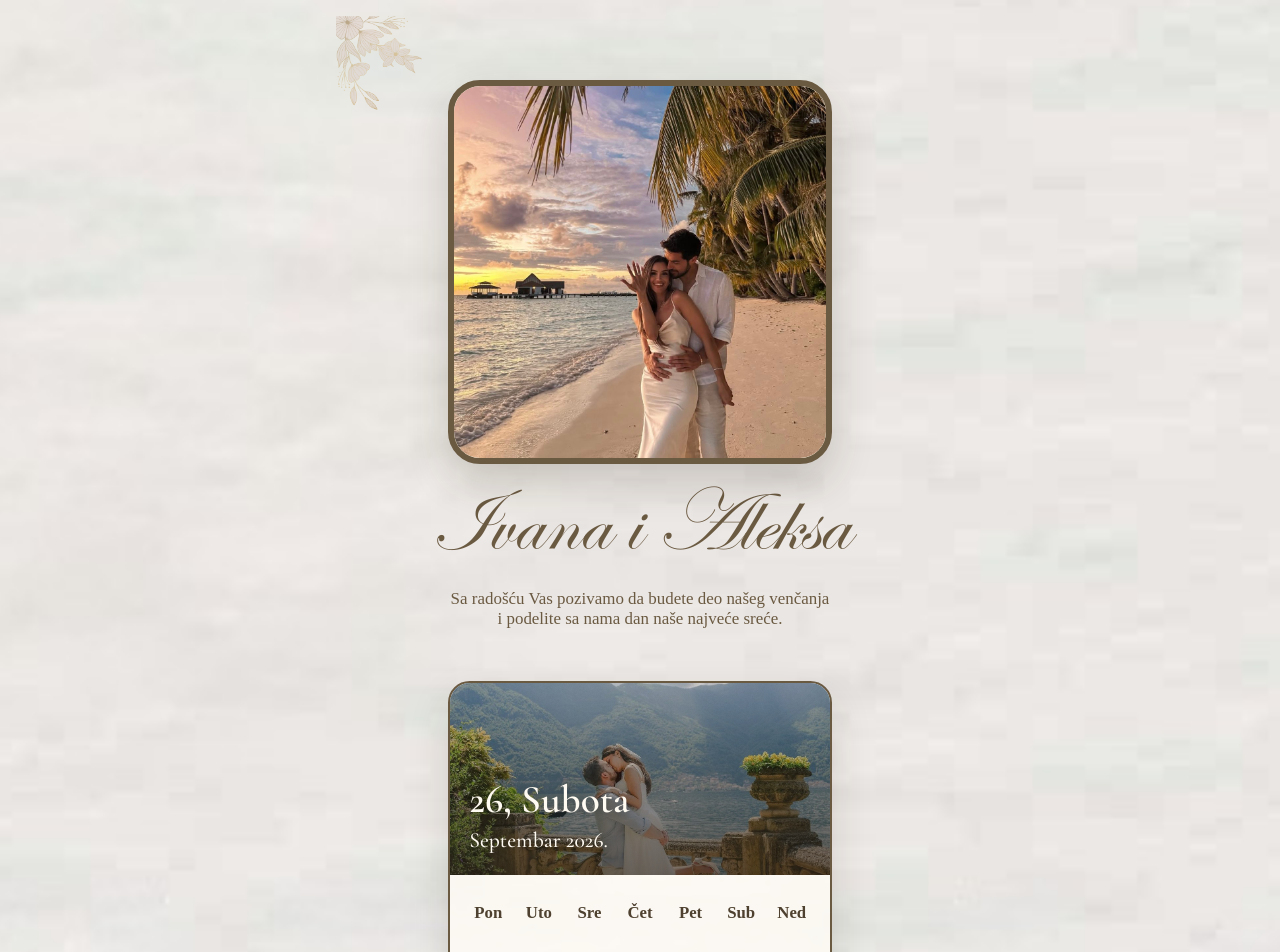
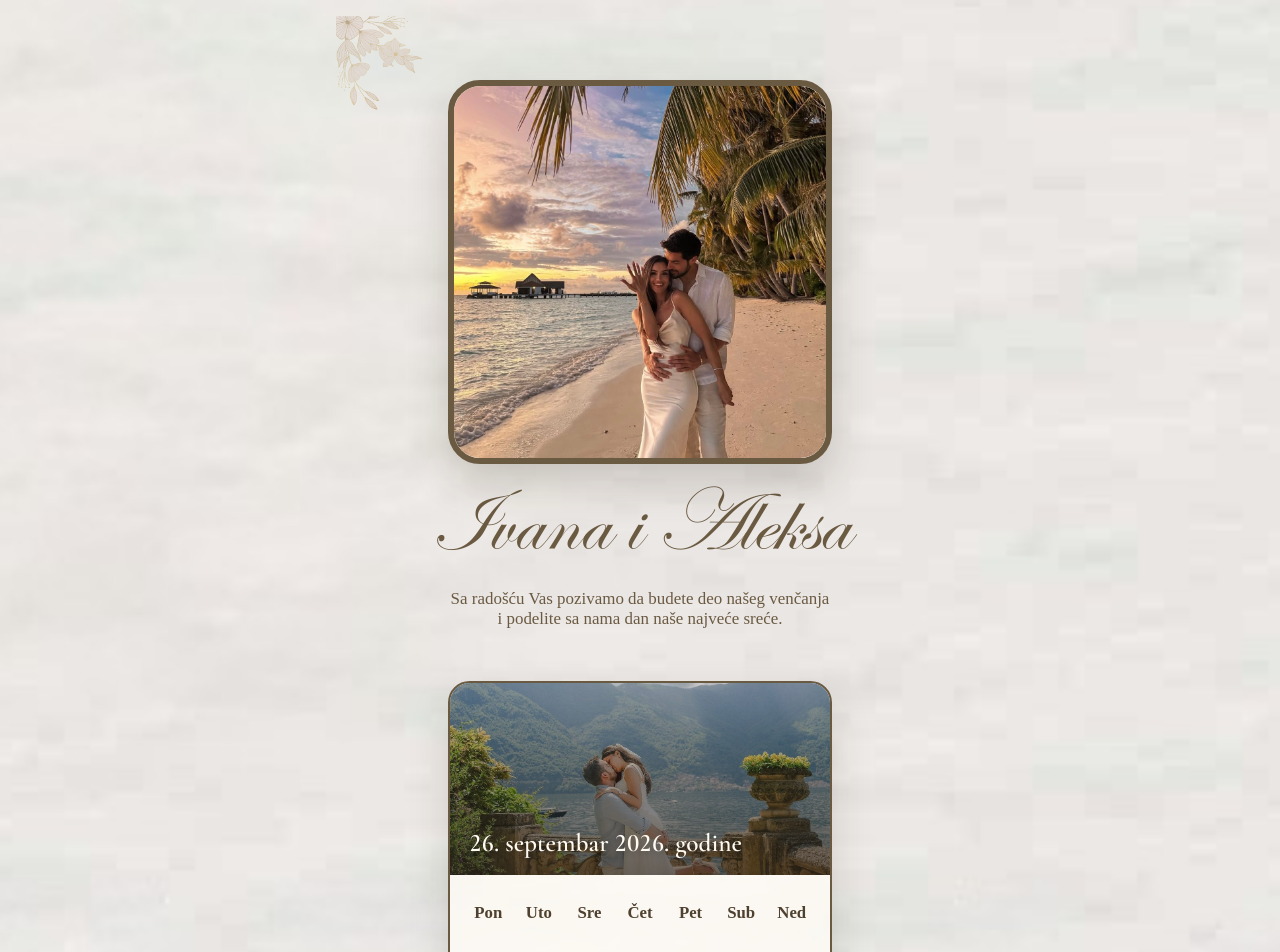
Before and after one commit to NikolaTomic00/piecesofus, a React (Vite) app: page / in a window 1280 px wide. Shown: the top 952 px of the page. Built offline with nearby package versions, Linux system fonts and the light colour scheme.

Commit message:
Calendar text update

```diff
--- a/src/index.css
+++ b/src/index.css
@@ -169,18 +169,21 @@ body {
   z-index: 1;
   margin: 0;
   font-family: var(--serif);
+  font-variant-numeric: lining-nums tabular-nums;
+  font-feature-settings: "lnum" 1, "tnum" 1;
   letter-spacing: 0;
 }
 
 .calendar-picture h2 {
-  font-size: clamp(1.75rem, 8vw, 2.45rem);
+  font-size: clamp(1.18rem, 5.25vw, 1.58rem);
   font-weight: 600;
   line-height: 1;
+  white-space: nowrap;
 }
 
 .calendar-picture h3 {
   margin-top: 0.35rem;
-  font-size: clamp(1.05rem, 4.7vw, 1.35rem);
+  font-size: clamp(1rem, 4.6vw, 1.28rem);
   font-weight: 500;
 }
 
--- a/src/sections/CalendarSection.jsx
+++ b/src/sections/CalendarSection.jsx
@@ -24,8 +24,7 @@ export default function CalendarSection() {
     <section className="calendar-section" aria-label="Datum vencanja">
       <div className="calendar-card">
         <div className="calendar-picture">
-          <h2>26, Subota</h2>
-          <h3>Septembar 2026.</h3>
+          <h2>26. septembar 2026. godine</h2>
         </div>
 
         <div className="calendar-date" aria-label="Septembar 2026">
```
